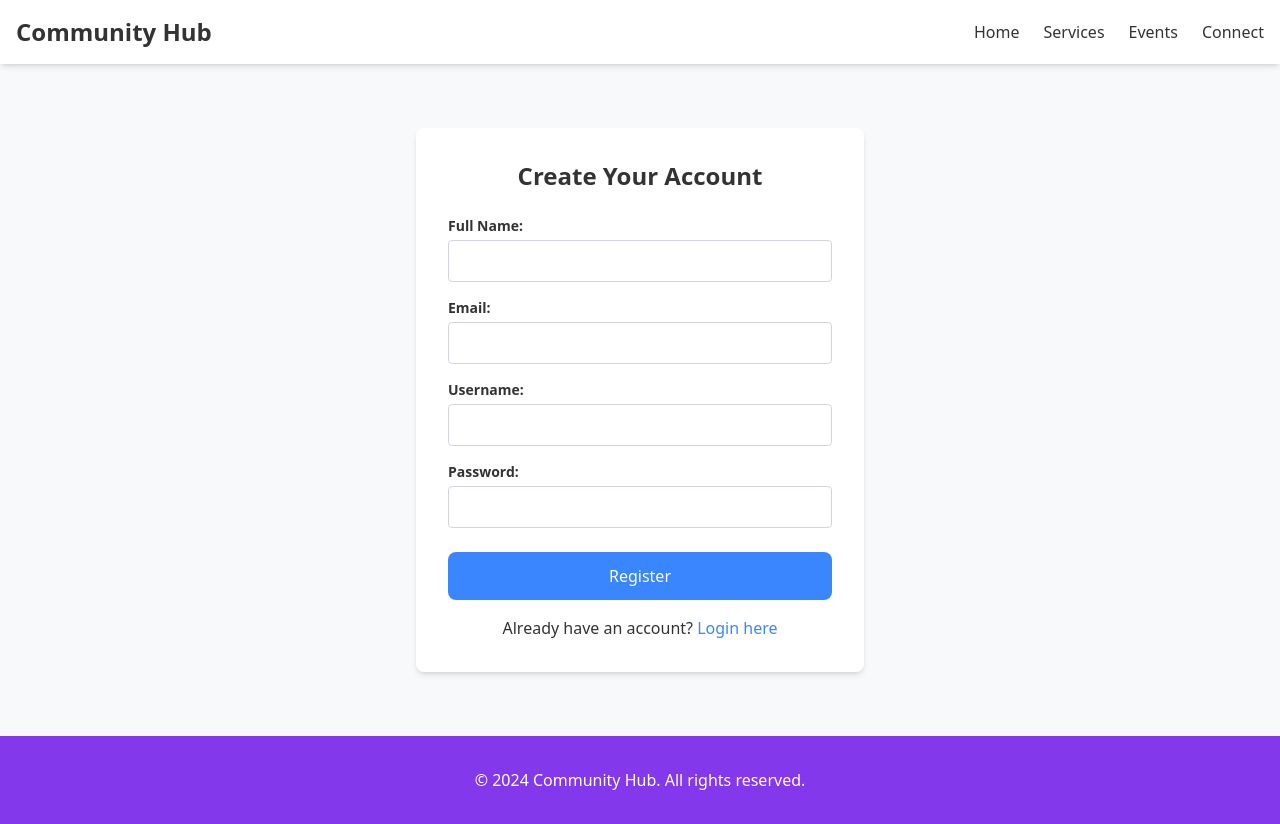
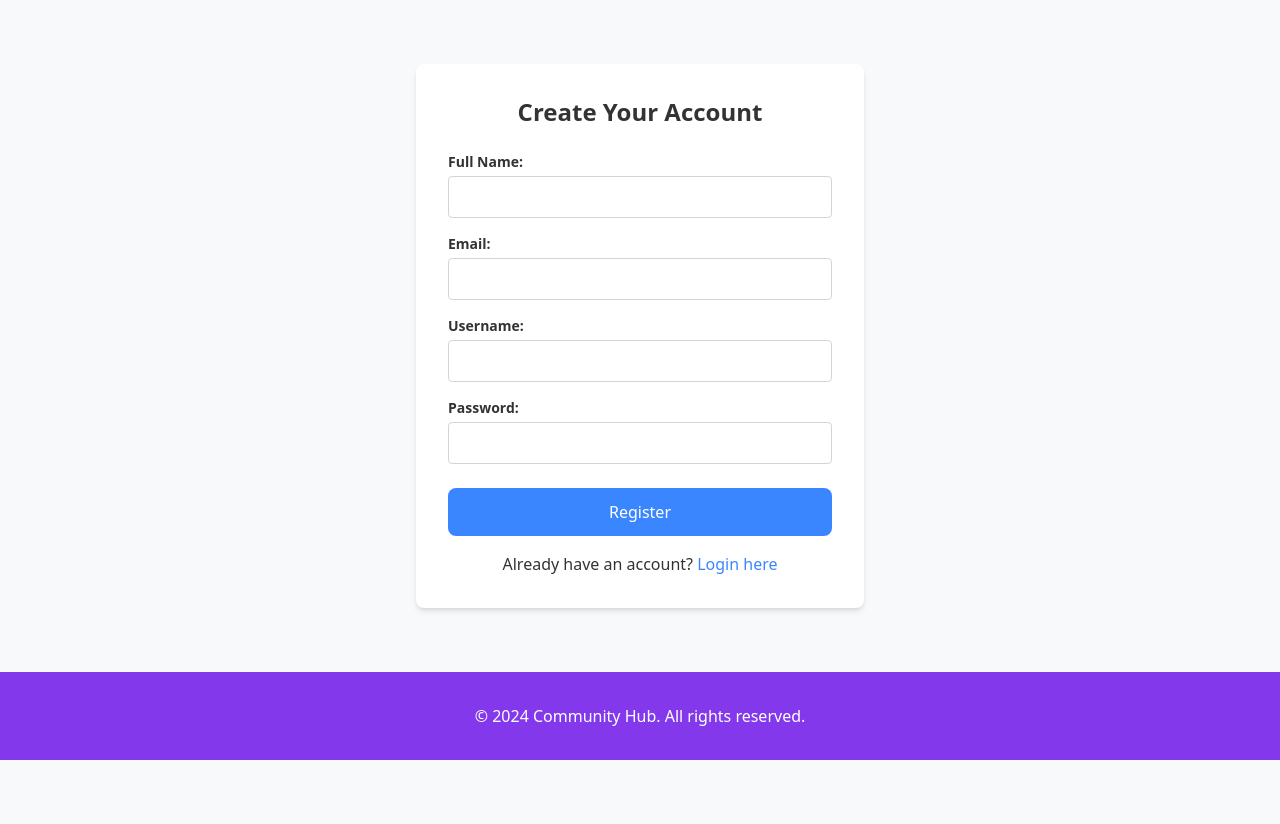
Before and after one commit to stephen-njiu/jamiihub, a plain HTML site: page html/register.html in a window 1280 px wide. After the commit the page ends 800 px from the top, so only its background shows below. Drawn offline with nearby package versions, Linux system fonts and the light colour scheme.

Commit message:
Update register.html

```diff
--- a/html/register.html
+++ b/html/register.html
@@ -69,19 +69,7 @@
     </script>
 </head>
 <body class="font-sans">
-    <header class="bg-white shadow-md">
-        <div class="container mx-auto px-4 py-4">
-            <nav class="flex justify-between items-center">
-                <a href="#" class="text-2xl font-bold text-text">Community Hub</a>
-                <ul class="flex space-x-6">
-                    <li><a href="/html/dashboard.html" class="text-text hover:text-primary">Home</a></li>
-                    <li><a href="/html/service-request.html" class="text-text hover:text-primary">Services</a></li>
-                    <li><a href="/html/event-calendar.html" class="text-text hover:text-primary">Events</a></li>
-                    <li><a href="/html/" class="text-text hover:text-primary">Connect</a></li>
-                </ul>
-            </nav>
-        </div>
-    </header>
+
 
     <main class="container mx-auto px-4 py-16">
         <div class="max-w-md mx-auto bg-white p-8 rounded-lg shadow-md">
```
